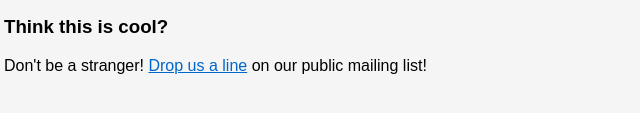
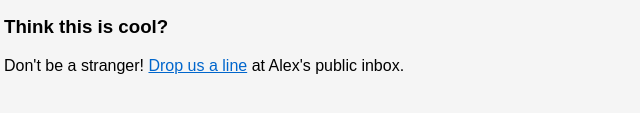
Before and after one commit to akarle/euchre-live, a website: page public/index.html in a window 1280 px wide. Shown: the part 623-736 px from the top of the page, 252-892 px from the left. Drawn offline with Linux system fonts and the light colour scheme.

Commit message:
index: Clarify mailing list vs public inbox
Technically, it's not really something people will want to subscribe to
like a mailing list.

```diff
--- a/public/index.html
+++ b/public/index.html
@@ -95,7 +95,7 @@
     <p>
       Don't be a stranger!
       <a href="mailto:~akarle/public-inbox@lists.sr.ht">Drop us a line</a>
-      on our public mailing list!
+      at Alex's public inbox.
     </p>
 
   </body>
```
